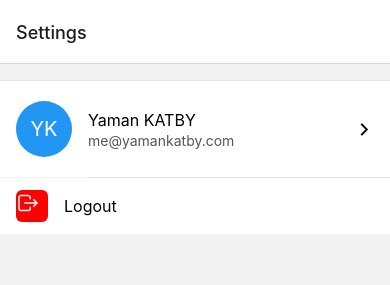
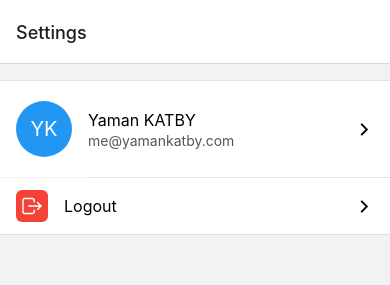
Before and after one commit to mehmetenfa/basic-chate-app, a React Native app: screen /Settings in a window 390 px wide. Shown: the top 285 px of the page. Built offline with nearby package versions, Linux system fonts and the light colour scheme.

Commit message:
cell components added

```diff
--- /dev/null
+++ b/components/Cell.js
@@ -0,0 +1,49 @@
+import React from "react";
+import { TouchableOpacity, View, Text, StyleSheet } from "react-native";
+import { Ionicons } from "@expo/vector-icons";
+import { colors } from "../config/constants";
+
+
+const Cell = () => {
+  return (
+    <TouchableOpacity
+      style={styles.cell}
+      onPress={() => {
+        alert("Hi, You touched me");
+      }}
+    >
+      <View style={styles.iconsContainer}>
+        <Ionicons name="log-out-outline" size={24} color={"white"} />
+      </View>
+      <Text style={styles.title}>Logout</Text>
+      <Ionicons name="chevron-forward-outline" size={20} />
+    </TouchableOpacity>
+  );
+};
+
+const styles = StyleSheet.create({
+  cell: {
+    paddingHorizontal: 16,
+    paddingVertical: 12,
+    backgroundColor: "white",
+    flexDirection: "row",
+    alignItems: "center",
+    borderBottomWidth: StyleSheet.hairlineWidth,
+    borderColor: colors.border,
+  },
+  title: {
+    fontSize: 16,
+    marginStart: 16,
+    flex: 1,
+  },
+  iconsContainer: {
+    width: 32,
+    height: 32,
+    backgroundColor: colors.red,
+    borderRadius: 6,
+    alignItems: "center",
+    justifyContent: "center",
+  },
+});
+
+export default Cell;
--- a/config/constants.js
+++ b/config/constants.js
@@ -1,4 +1,5 @@
 export const colors = {
     primary: '#2196f3',
     border: '#E2E2E2',
+    red: '#f44336',
 }
--- a/screens/Settings.js
+++ b/screens/Settings.js
@@ -1,9 +1,9 @@
 import React from "react";
-import { Text, View, StyleSheet, TouchableOpacity } from "react-native";
+import { View, StyleSheet } from "react-native";
 import ContactRow from "../components/ContactRow";
 import Separator from "../components/Separator";
+import Cell from "../components/Cell";
 import { colors } from "../config/constants";
-import { Ionicons } from "@expo/vector-icons";
 
 const Settings = () => {
   return (
@@ -14,20 +14,8 @@ const Settings = () => {
         style={styles.contactRow}
       />
       <Separator />
-      <TouchableOpacity
-        style={styles.cell}
-        onPress={() => {
-          alert("Hi, You touched me");
-        }}
-      >
-        <View style={styles.iconsContainer}>
-          <Ionicons
-          name="log-out-outline"
-          size={24}
-          color={"white"} />
-        </View>
-        <Text style={styles.title}>Logout</Text>
-      </TouchableOpacity>
+      <Cell />
+
     </View>
   );
 };
@@ -39,23 +27,6 @@ const styles = StyleSheet.create({
     borderTopWidth: StyleSheet.hairlineWidth,
     borderColor: colors.border,
   },
-  cell: {
-    paddingHorizontal: 16,
-    paddingVertical: 12,
-    backgroundColor: "white",
-    flexDirection: "row",
-    alignItems: "center",
-  },
-  title: {
-    fontSize: 16,
-    marginStart: 16,
-  },
-  iconsContainer: {
-    width: 32,
-    height: 32,
-    backgroundColor: "red",
-    borderRadius: 6,
-  },
 });
 
 export default Settings;
```
